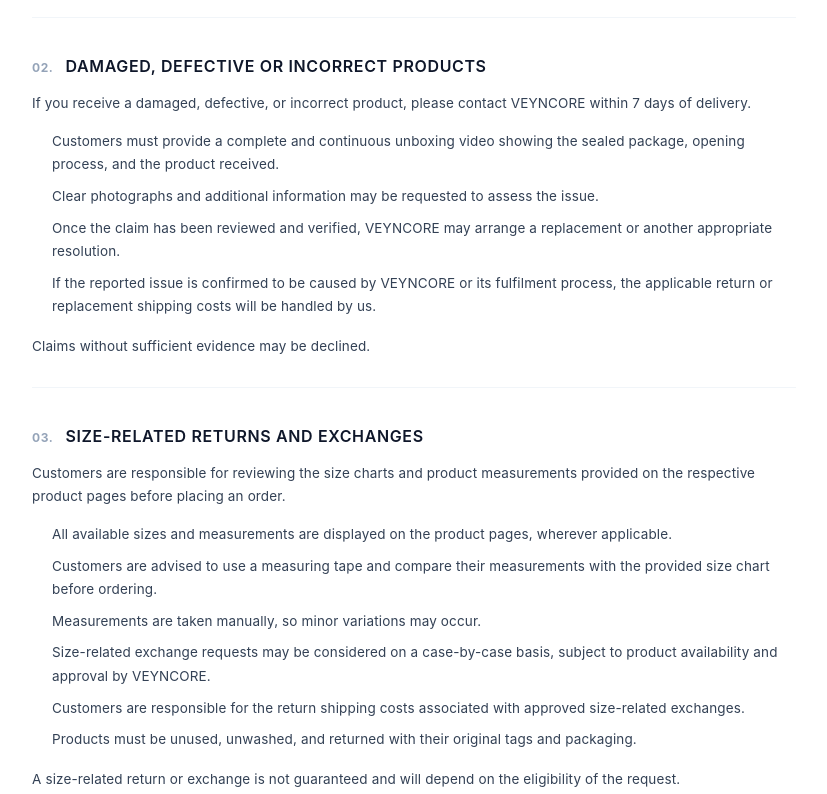
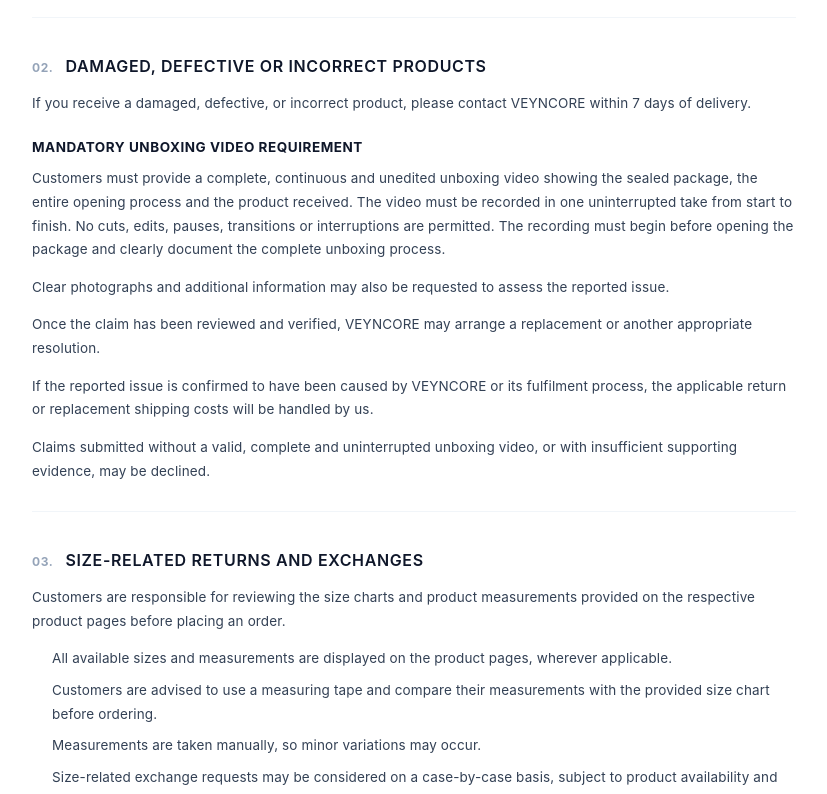
Before and after one commit to mhdafsalt/veyncore, a Next.js app in the folder frontend/: page /pages/refund-policy in a window 1280 px wide. Shown: the part 1160-1954 px from the top of the page, without its empty margins (385-1212 px from the left). Built offline with nearby package versions, Linux system fonts and the light colour scheme; no server answers; a web font is replaced by a local one.

Commit message:
.\.git\Xhange Dammage contents

```diff
--- a/frontend/src/app/pages/refund-policy/page.jsx
+++ b/frontend/src/app/pages/refund-policy/page.jsx
@@ -56,14 +56,23 @@ const refundSections = [
         <p>
           If you receive a damaged, defective, or incorrect product, please contact VEYNCORE within 7 days of delivery.
         </p>
-        <ul>
-          <li>Customers must provide a complete and continuous unboxing video showing the sealed package, opening process, and the product received.</li>
-          <li>Clear photographs and additional information may be requested to assess the issue.</li>
-          <li>Once the claim has been reviewed and verified, VEYNCORE may arrange a replacement or another appropriate resolution.</li>
-          <li>If the reported issue is confirmed to be caused by VEYNCORE or its fulfilment process, the applicable return or replacement shipping costs will be handled by us.</li>
-        </ul>
+        <p style={{ fontWeight: 700, margin: '20px 0 8px 0', textTransform: 'uppercase', letterSpacing: '0.04em', color: '#0f172a' }}>
+          MANDATORY UNBOXING VIDEO REQUIREMENT
+        </p>
         <p>
-          Claims without sufficient evidence may be declined.
+          Customers must provide a complete, continuous and unedited unboxing video showing the sealed package, the entire opening process and the product received. The video must be recorded in one uninterrupted take from start to finish. No cuts, edits, pauses, transitions or interruptions are permitted. The recording must begin before opening the package and clearly document the complete unboxing process.
+        </p>
+        <p>
+          Clear photographs and additional information may also be requested to assess the reported issue.
+        </p>
+        <p>
+          Once the claim has been reviewed and verified, VEYNCORE may arrange a replacement or another appropriate resolution.
+        </p>
+        <p>
+          If the reported issue is confirmed to have been caused by VEYNCORE or its fulfilment process, the applicable return or replacement shipping costs will be handled by us.
+        </p>
+        <p>
+          Claims submitted without a valid, complete and uninterrupted unboxing video, or with insufficient supporting evidence, may be declined.
         </p>
       </>
     ),
```
